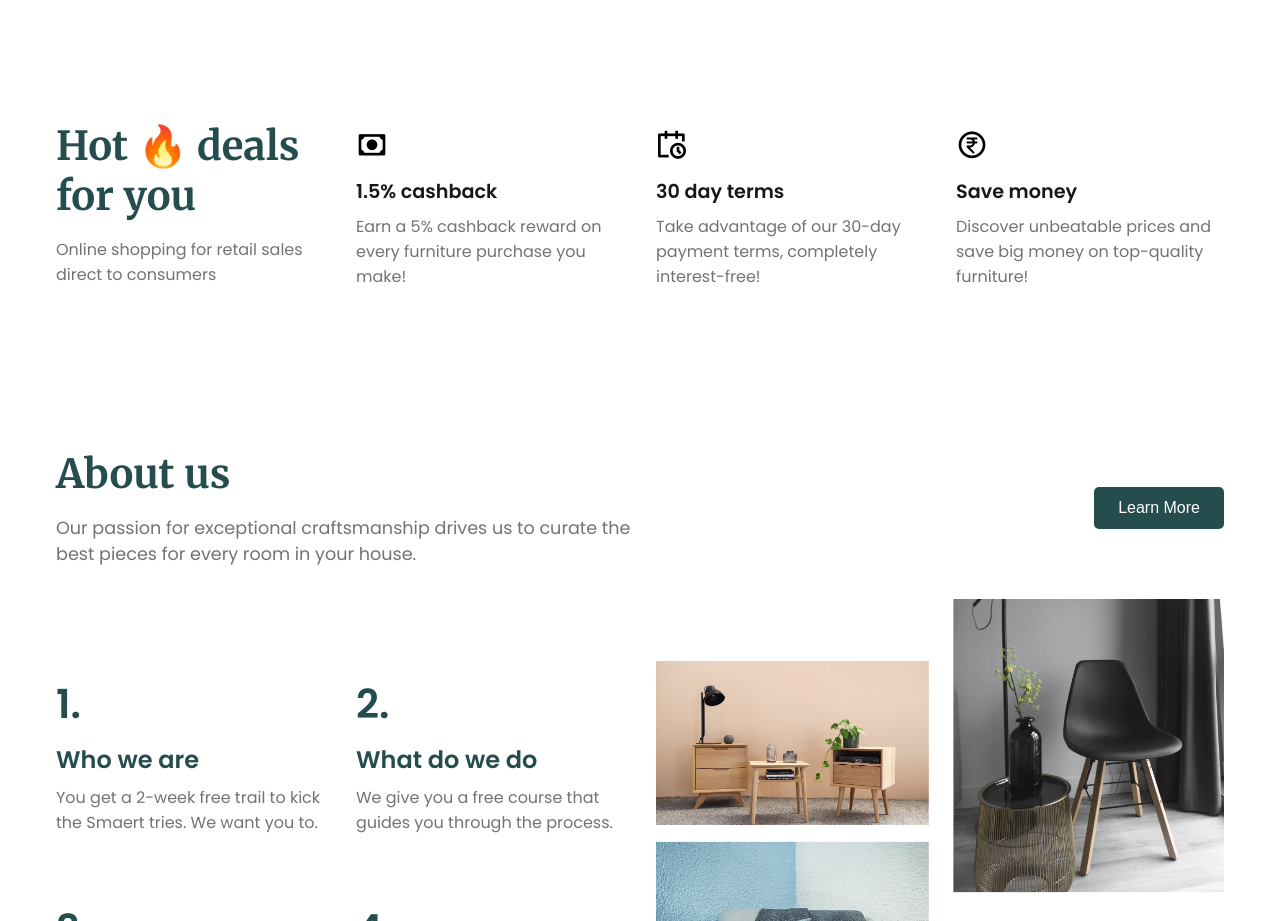
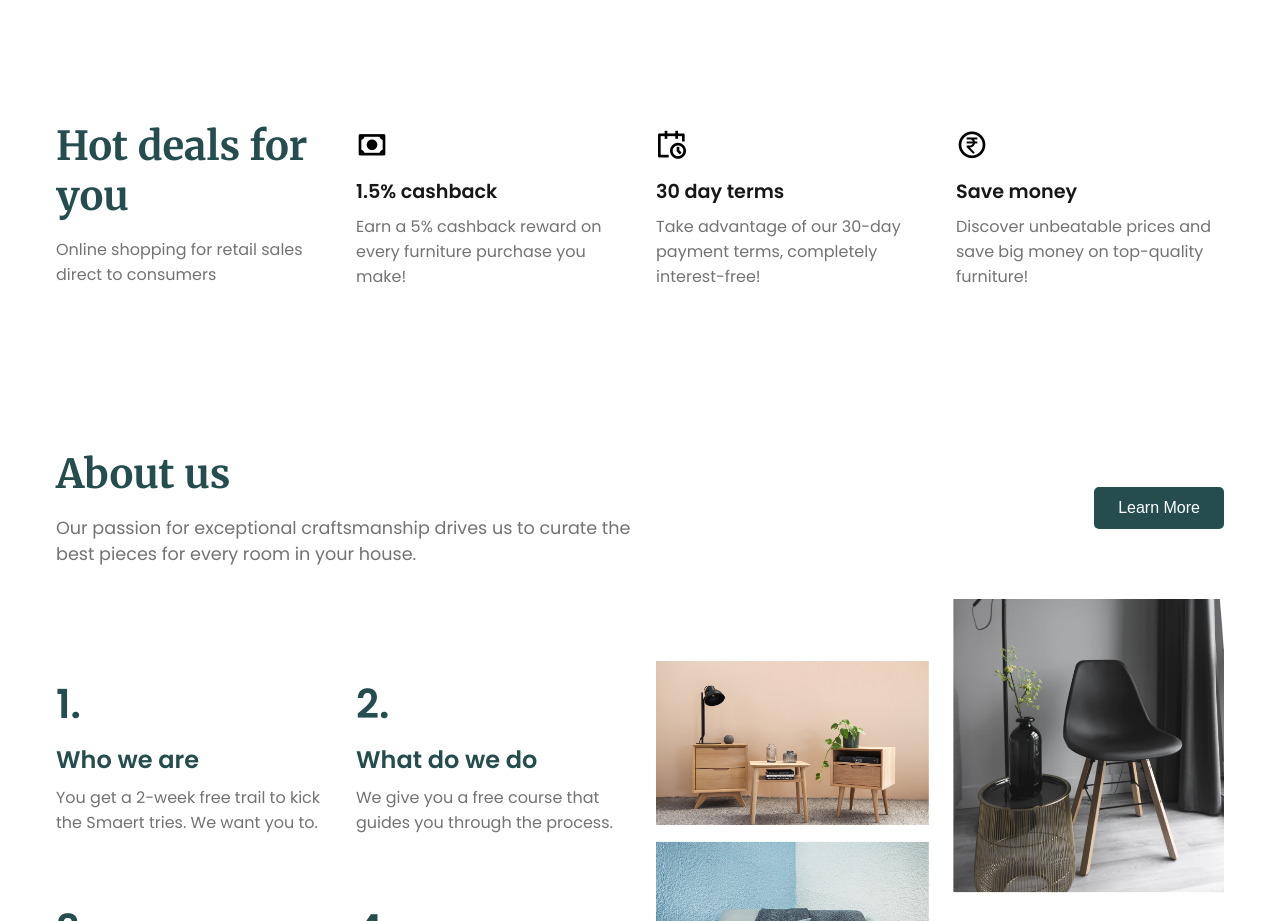
Before and after one commit to Fahim-Montasir-6/waliit, a plain HTML site: page e-commerce/ramuno-shop/index.html in a window 1280 px wide. Shown: the part 860-1781 px from the top of the page. Drawn offline with nearby package versions, Linux system fonts and the light colour scheme.

Commit message:
Fix HTML encoding issues in index.html

```diff
--- a/e-commerce/ramuno-shop/index.html
+++ b/e-commerce/ramuno-shop/index.html
@@ -53,7 +53,7 @@
 
     <section class="section__container deals__container">
       <div class="deals__card">
-        <h2 class="section__header">Hot 🔥 deals for you</h2>
+        <h2 class="section__header">Hot deals for you</h2>
         <p>Online shopping for retail sales direct to consumers</p>
       </div>
       <div class="deals__card">
```
